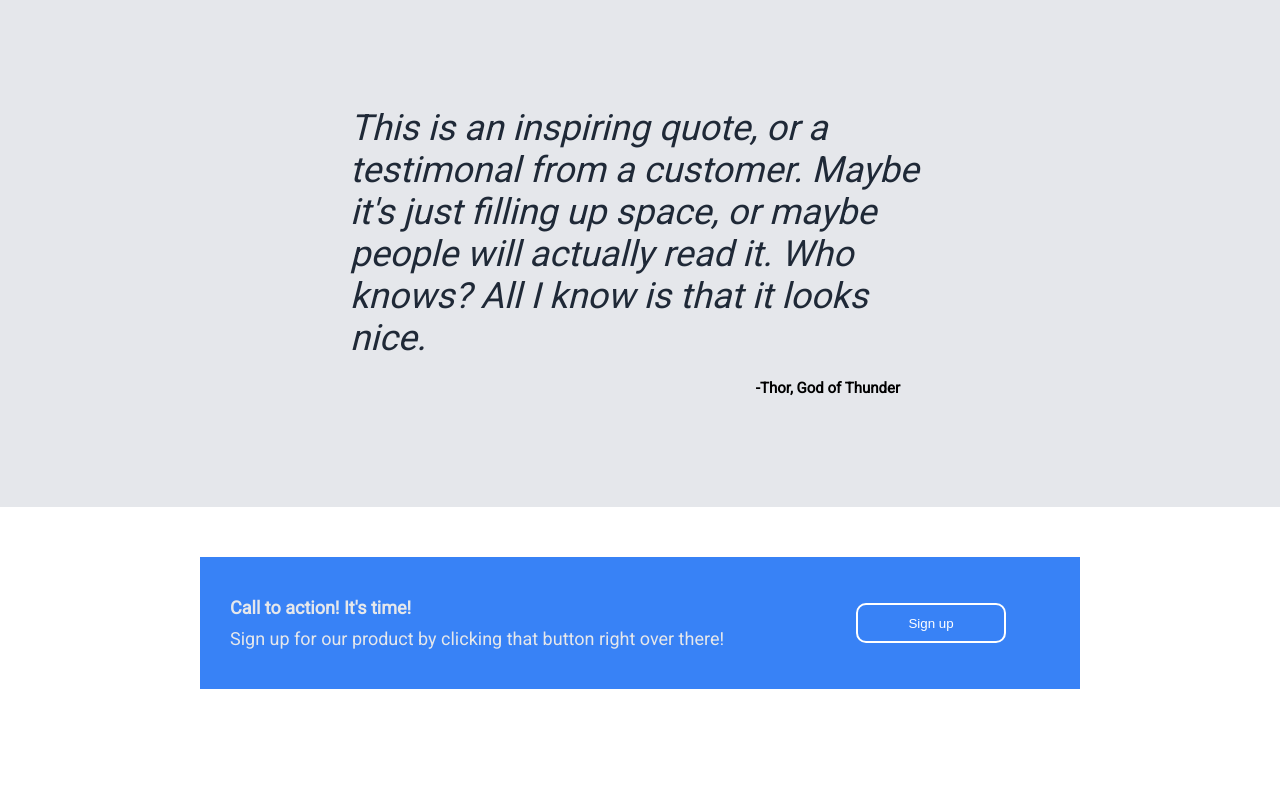
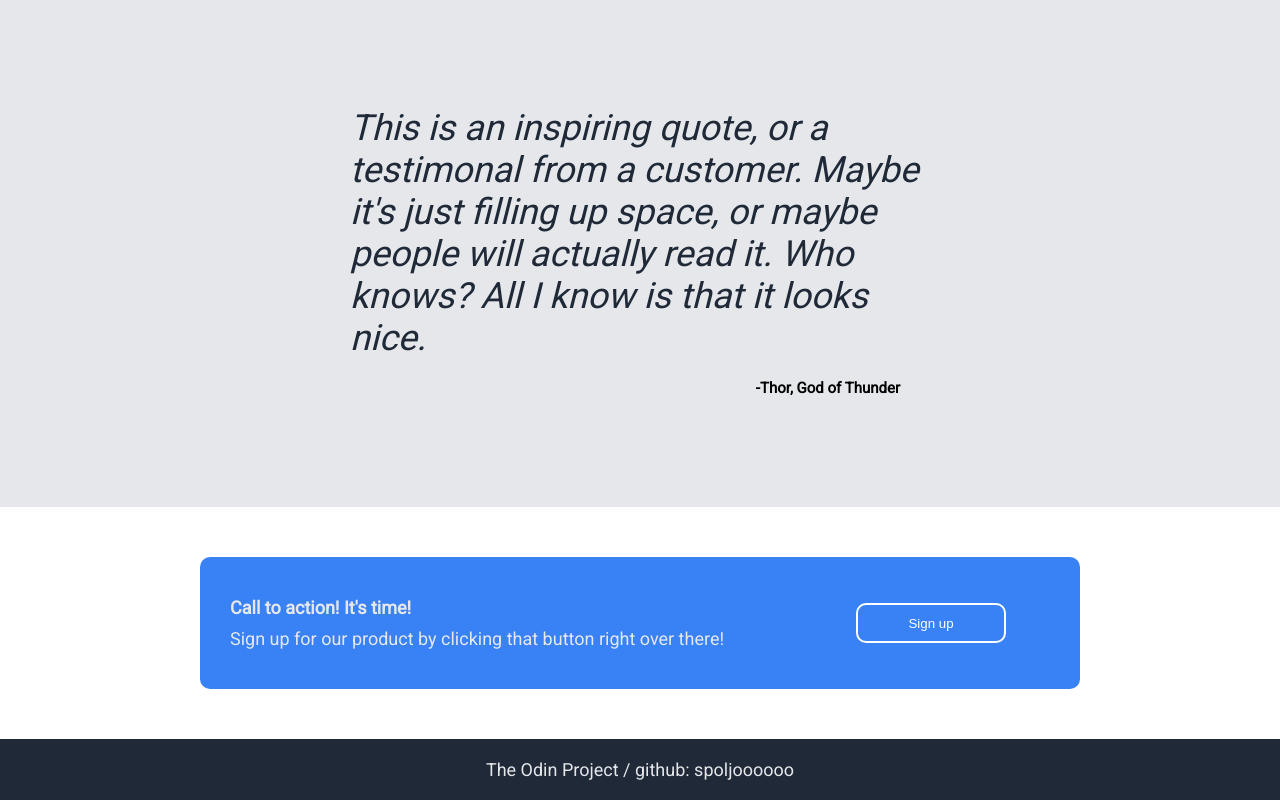
Before and after one commit to spoljoooooo/landing-page, a plain HTML site: page index.html in a window 1280 px wide. Shown: the part 1020-1820 px from the top of the page. Before the commit the page ends 1759 px from the top, so only its background shows below. Drawn offline with Linux system fonts and the light colour scheme.

Commit message:
fotter add

```diff
--- a/index.html
+++ b/index.html
@@ -89,7 +89,7 @@
 
     <!-- FOOTER CONTENT -->
     <div class="footer">
-
+        <p>The Odin Project / github: spoljoooooo</p>
     </div>
 
 </body>
--- a/style.css
+++ b/style.css
@@ -171,6 +171,7 @@ p {
     display: flex;
     background-color: #3882F6;
     padding: 30px;
+    border-radius: 10px;
 }
 
 .signup-box .signup-btn {
@@ -186,3 +187,12 @@ p {
 #bolder {
     font-weight: bolder;
 }
+
+/* FOOTER */
+
+.footer {
+    display: flex;
+    justify-content: center;
+    padding: 10px 200px;
+    background-color: #1F2937;
+}
```
